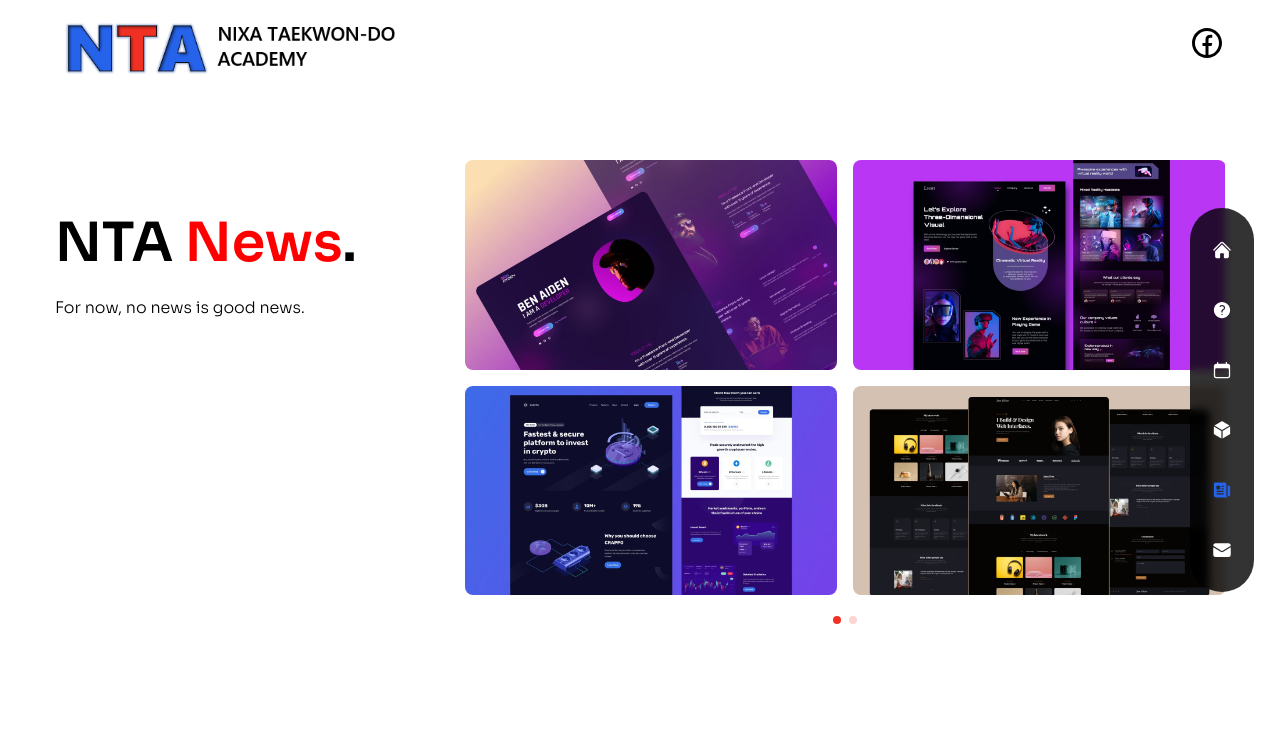
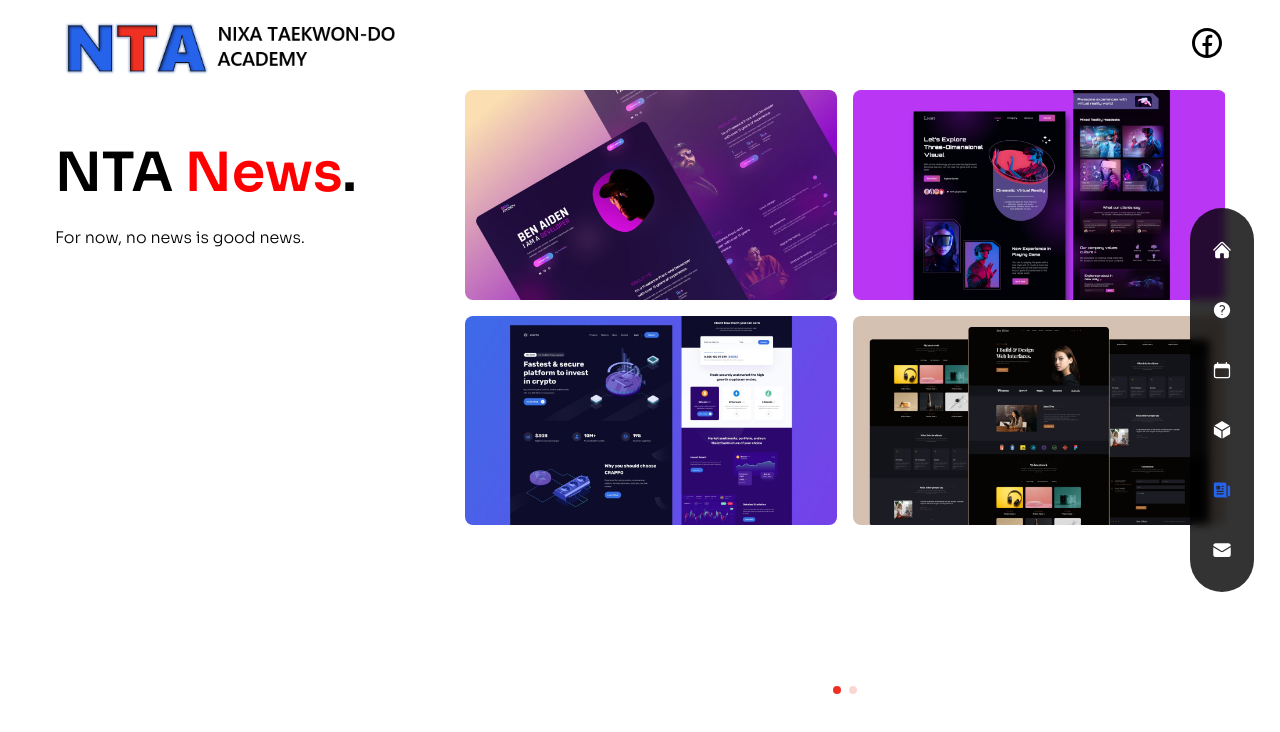
Before and after one commit to indmillr/nta, a Next.js app: page /work in a window 1280 px wide. Shown: the top 732 px of the page. Built offline with nearby package versions, Linux system fonts and the light colour scheme.

Commit message:
News img hover

```diff
--- a/components/TestimonialSlider.js
+++ b/components/TestimonialSlider.js
@@ -140,7 +140,7 @@
         clickable: true,
       }}
       modules={[Navigation, Pagination]}
-      className="h-[500px]"
+      className="h-[450px]"
     >
       {testimonialData.map((pattern, index) => {
         return (
--- a/components/WorkSlider.js
+++ b/components/WorkSlider.js
@@ -67,7 +67,7 @@
         clickable: true,
       }}
       modules={[Pagination]}
-      className="h-[280px] sm:h-[480px]"
+      className="h-[400px] sm:h-[620px]"
     >
       {workSlides.slides.map((slide, index) => {
         return (
@@ -79,12 +79,12 @@
                     className="relative rounded-lg overflow-hidden flex items-center justify-center group"
                     key={index}
                   >
-                    <div className="flex items-center justify-center relative overflow-hidden group">
+                    <div className="flex items-center justify-center hover:scale-150 transition duration-500 object-cover relative overflow-hidden group">
                       {/* image */}
                       <Image src={image.path} width={500} height={300} alt="" />
 
                       {/* overlay gradient */}
-                      <div className="absolute inset-0 bg-gradient-to-l from-transparent via-[#e838cc] to-[#4a22bd] opacity-0 group-hover:opacity-80 transition-all duration-700"></div>
+                      <div className="absolute inset-0 opacity-0 group-hover:scale-110 transition-all duration-700"></div>
 
                       {/* title */}
                     </div>
--- a/pages/testimonials/index.js
+++ b/pages/testimonials/index.js
@@ -15,7 +15,7 @@
           initial="hidden"
           animate="show"
           exit="hidden"
-          className="h2 mb-3 xl:mb-0"
+          className="h2 mb-5 xl:mb-0"
         >
           Form <span className="text-accent">meanings.</span>
         </motion.h2>
```
